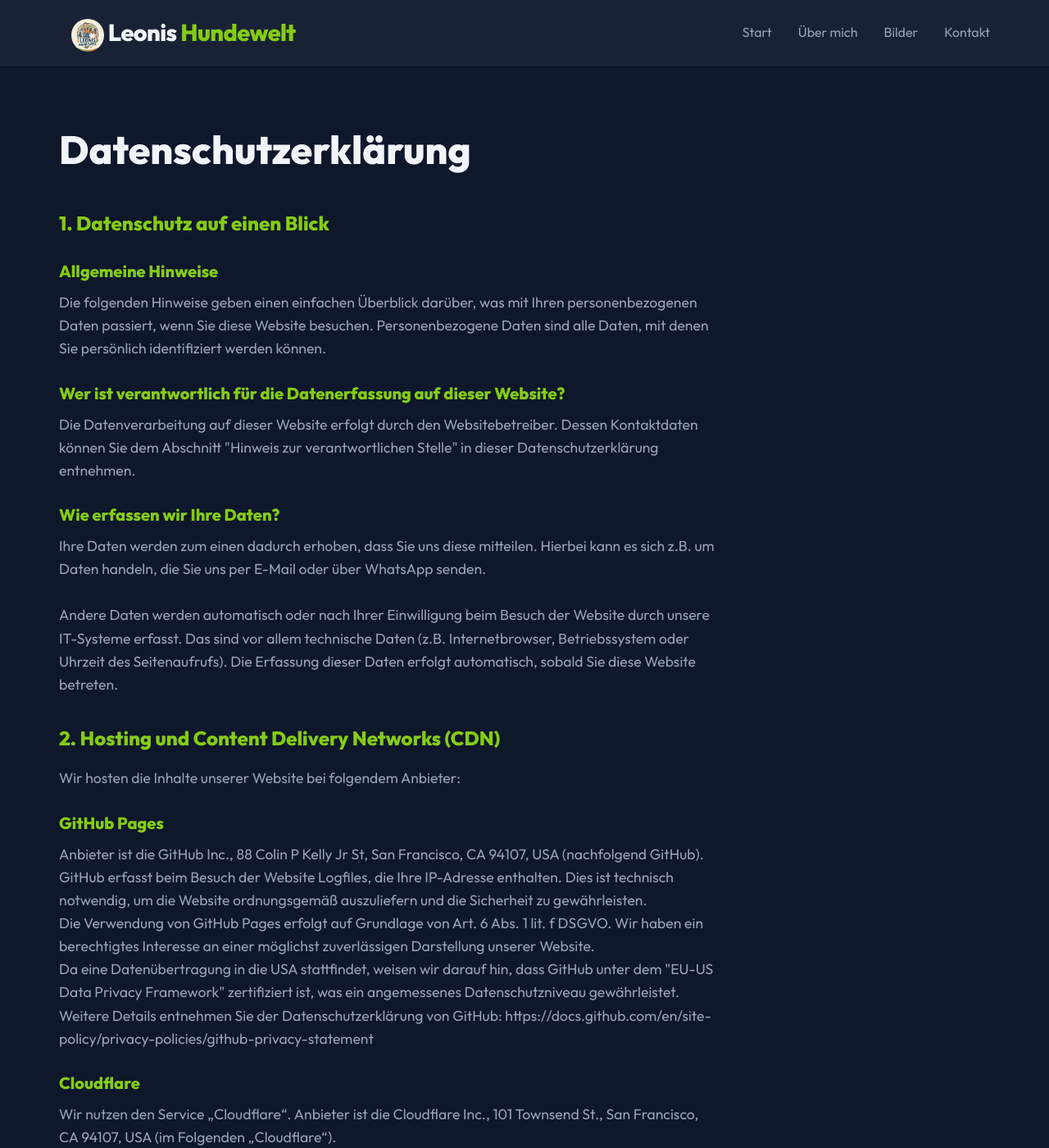
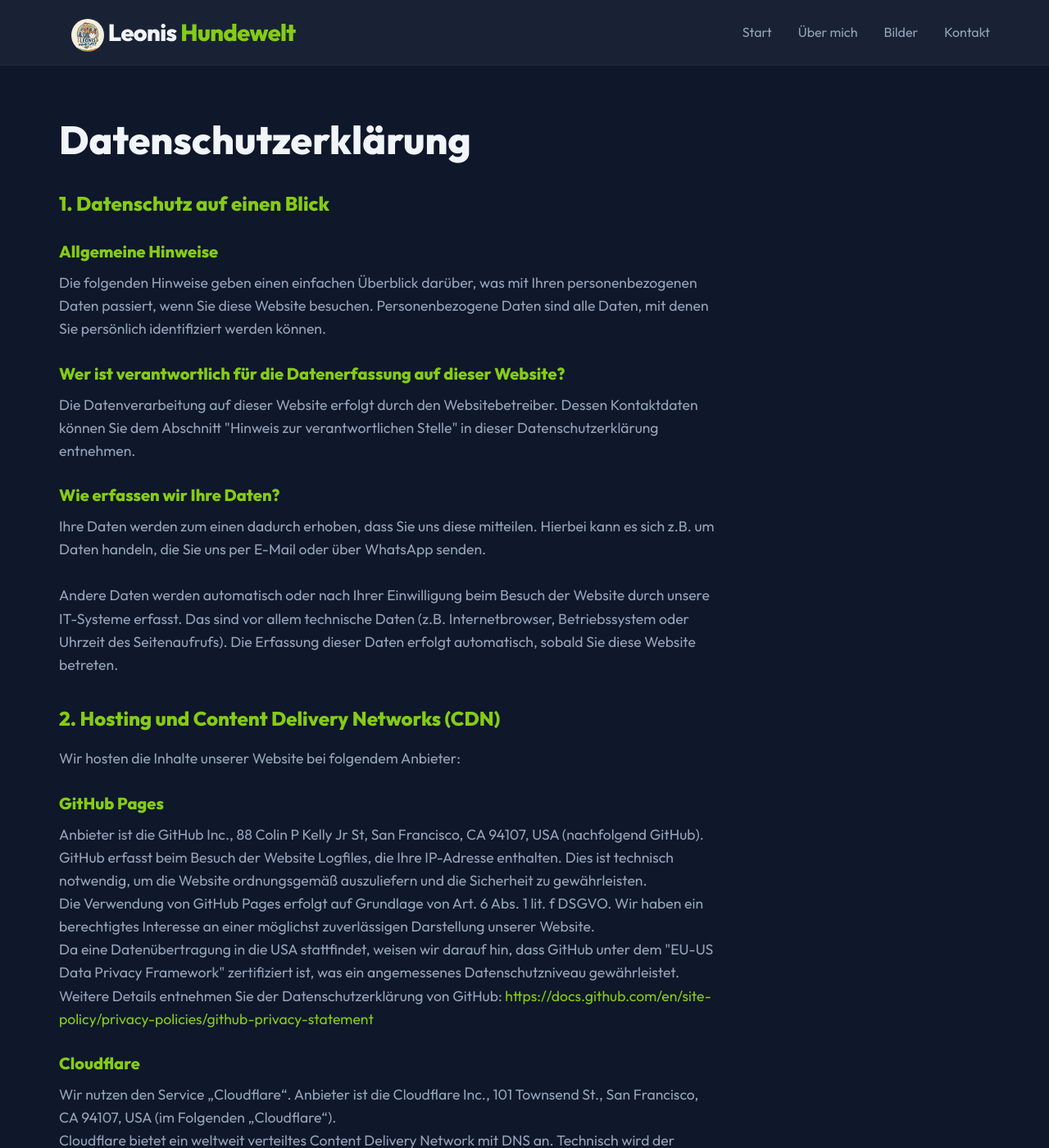
Before and after one commit to leonis-hundewelt/hundewelt, a Jekyll site: the page built from datenschutz.md, in a window 1280 px wide and 1400 px high. Shown: the whole window at 82% size. Built offline with Jekyll 4.4.1, drawn with Linux system fonts in a browser that asks for light colours.

Commit message:
Fix datenschutz and impressum for mobile

```diff
--- a/assets/css/style.css
+++ b/assets/css/style.css
@@ -319,3 +319,74 @@
         grid-row: auto;
     }
 }
+
+/* Legal Pages Styling */
+.legal-page {
+    padding-top: 4rem;
+    padding-bottom: 4rem;
+}
+
+.legal-page h1 {
+    font-size: 3rem;
+    margin-bottom: 2rem;
+    line-height: 1.1;
+    overflow-wrap: break-word;
+}
+
+.legal-page-content {
+    max-width: 800px;
+}
+
+.legal-page h2 {
+    font-size: 1.5rem;
+    margin-top: 2rem;
+    margin-bottom: 1rem;
+    color: var(--primary-color);
+}
+
+.legal-page h3 {
+    font-size: 1.25rem;
+    margin-top: 1.5rem;
+    margin-bottom: 0.5rem;
+    color: var(--primary-color);
+}
+
+.legal-page p {
+    font-size: 1.1rem;
+    color: var(--text-muted);
+    line-height: 1.6;
+    margin-bottom: 1rem;
+}
+
+/* Ensure URLs wrap correctly */
+.legal-page a {
+    color: var(--primary-color);
+    overflow-wrap: break-word;
+    word-wrap: break-word;
+    word-break: break-all;
+    /* Forces break on long URLs without spaces */
+}
+
+@media (max-width: 768px) {
+    .legal-page {
+        padding-top: 2rem;
+        padding-bottom: 2rem;
+    }
+
+    .legal-page h1 {
+        font-size: 2rem !important;
+        /* Force override if inline style remains (though we will remove it) */
+    }
+
+    .legal-page h2 {
+        font-size: 1.35rem !important;
+    }
+
+    .legal-page h3 {
+        font-size: 1.15rem !important;
+    }
+
+    .legal-page p {
+        font-size: 1rem !important;
+    }
+}
--- a/datenschutz.md
+++ b/datenschutz.md
@@ -4,36 +4,36 @@
 permalink: /datenschutz.html
 ---
 
-<div class="container" style="padding: 4rem 2rem;">
-  <h1 style="font-size: 3rem; margin-bottom: 2rem;">Datenschutzerklärung</h1>
+<div class="container legal-page">
+  <h1>Datenschutzerklärung</h1>
 
-  <div style="max-width: 800px;">
+  <div class="legal-page-content">
 
-    <h2 style="font-size: 1.5rem; margin-top: 2rem; margin-bottom: 1rem; color: var(--primary-color);">1. Datenschutz auf einen Blick</h2>
+    <h2>1. Datenschutz auf einen Blick</h2>
 
-    <h3 style="font-size: 1.25rem; margin-top: 1.5rem; margin-bottom: 0.5rem; color: var(--primary-color);">Allgemeine Hinweise</h3>
-    <p style="font-size: 1.1rem; color: var(--text-muted); line-height: 1.6;">
+    <h3>Allgemeine Hinweise</h3>
+    <p>
       Die folgenden Hinweise geben einen einfachen Überblick darüber, was mit Ihren personenbezogenen Daten passiert, wenn Sie diese Website besuchen. Personenbezogene Daten sind alle Daten, mit denen Sie persönlich identifiziert werden können.
     </p>
 
-    <h3 style="font-size: 1.25rem; margin-top: 1.5rem; margin-bottom: 0.5rem; color: var(--primary-color);">Wer ist verantwortlich für die Datenerfassung auf dieser Website?</h3>
-    <p style="font-size: 1.1rem; color: var(--text-muted); line-height: 1.6;">
+    <h3>Wer ist verantwortlich für die Datenerfassung auf dieser Website?</h3>
+    <p>
       Die Datenverarbeitung auf dieser Website erfolgt durch den Websitebetreiber. Dessen Kontaktdaten können Sie dem Abschnitt "Hinweis zur verantwortlichen Stelle" in dieser Datenschutzerklärung entnehmen.
     </p>
 
-    <h3 style="font-size: 1.25rem; margin-top: 1.5rem; margin-bottom: 0.5rem; color: var(--primary-color);">Wie erfassen wir Ihre Daten?</h3>
-    <p style="font-size: 1.1rem; color: var(--text-muted); line-height: 1.6;">
+    <h3>Wie erfassen wir Ihre Daten?</h3>
+    <p>
       Ihre Daten werden zum einen dadurch erhoben, dass Sie uns diese mitteilen. Hierbei kann es sich z.B. um Daten handeln, die Sie uns per E-Mail oder über WhatsApp senden.<br><br>
       Andere Daten werden automatisch oder nach Ihrer Einwilligung beim Besuch der Website durch unsere IT-Systeme erfasst. Das sind vor allem technische Daten (z.B. Internetbrowser, Betriebssystem oder Uhrzeit des Seitenaufrufs). Die Erfassung dieser Daten erfolgt automatisch, sobald Sie diese Website betreten.
     </p>
 
-    <h2 style="font-size: 1.5rem; margin-top: 2rem; margin-bottom: 1rem; color: var(--primary-color);">2. Hosting und Content Delivery Networks (CDN)</h2>
-    <p style="font-size: 1.1rem; color: var(--text-muted); line-height: 1.6;">
+    <h2>2. Hosting und Content Delivery Networks (CDN)</h2>
+    <p>
       Wir hosten die Inhalte unserer Website bei folgendem Anbieter:
     </p>
 
-    <h3 style="font-size: 1.25rem; margin-top: 1.5rem; margin-bottom: 0.5rem; color: var(--primary-color);">GitHub Pages</h3>
-    <p style="font-size: 1.1rem; color: var(--text-muted); line-height: 1.6;">
+    <h3>GitHub Pages</h3>
+    <p>
       Anbieter ist die GitHub Inc., 88 Colin P Kelly Jr St, San Francisco, CA 94107, USA (nachfolgend GitHub).<br>
       GitHub erfasst beim Besuch der Website Logfiles, die Ihre IP-Adresse enthalten. Dies ist technisch notwendig, um die Website ordnungsgemäß auszuliefern und die Sicherheit zu gewährleisten.<br>
       Die Verwendung von GitHub Pages erfolgt auf Grundlage von Art. 6 Abs. 1 lit. f DSGVO. Wir haben ein berechtigtes Interesse an einer möglichst zuverlässigen Darstellung unserer Website.<br>
@@ -41,8 +41,8 @@
       Weitere Details entnehmen Sie der Datenschutzerklärung von GitHub: <a href="https://docs.github.com/en/site-policy/privacy-policies/github-privacy-statement" target="_blank" rel="noopener noreferrer">https://docs.github.com/en/site-policy/privacy-policies/github-privacy-statement</a>
     </p>
 
-    <h3 style="font-size: 1.25rem; margin-top: 1.5rem; margin-bottom: 0.5rem; color: var(--primary-color);">Cloudflare</h3>
-    <p style="font-size: 1.1rem; color: var(--text-muted); line-height: 1.6;">
+    <h3>Cloudflare</h3>
+    <p>
       Wir nutzen den Service „Cloudflare“. Anbieter ist die Cloudflare Inc., 101 Townsend St., San Francisco, CA 94107, USA (im Folgenden „Cloudflare“).<br>
       Cloudflare bietet ein weltweit verteiltes Content Delivery Network mit DNS an. Technisch wird der Informationstransfer zwischen Ihrem Browser und unserer Website über das Netzwerk von Cloudflare geleitet. Das versetzt Cloudflare in die Lage, den Datenverkehr zwischen Ihrem Browser und unserer Website zu analysieren und als Filter zwischen unseren Servern und potenziell bösartigem Datenverkehr aus dem Internet zu dienen. Hierbei kann Cloudflare auch Cookies oder andere Technologien zur Wiedererkennung von Internetnutzern einsetzen, die jedoch allein zum Zwecke der Sicherheit und der Funktionsfähigkeit der Website dienen.<br>
       Die Nutzung von Cloudflare beruht auf unserem berechtigten Interesse an einer möglichst fehlerfreien und sicheren Bereitstellung unseres Webangebotes (Art. 6 Abs. 1 lit. f DSGVO).<br>
@@ -50,15 +50,15 @@
       Weitere Informationen finden Sie in der Datenschutzerklärung von Cloudflare: <a href="https://www.cloudflare.com/privacypolicy/" target="_blank" rel="noopener noreferrer">https://www.cloudflare.com/privacypolicy/</a>
     </p>
 
-    <h2 style="font-size: 1.5rem; margin-top: 2rem; margin-bottom: 1rem; color: var(--primary-color);">3. Allgemeine Hinweise und Pflichtinformationen</h2>
+    <h2>3. Allgemeine Hinweise und Pflichtinformationen</h2>
 
-    <h3 style="font-size: 1.25rem; margin-top: 1.5rem; margin-bottom: 0.5rem; color: var(--primary-color);">Datenschutz</h3>
-    <p style="font-size: 1.1rem; color: var(--text-muted); line-height: 1.6;">
+    <h3>Datenschutz</h3>
+    <p>
       Die Betreiber dieser Seiten nehmen den Schutz Ihrer persönlichen Daten sehr ernst. Wir behandeln Ihre personenbezogenen Daten vertraulich und entsprechend der gesetzlichen Datenschutzvorschriften sowie dieser Datenschutzerklärung.
     </p>
 
-    <h3 style="font-size: 1.25rem; margin-top: 1.5rem; margin-bottom: 0.5rem; color: var(--primary-color);">Hinweis zur verantwortlichen Stelle</h3>
-    <p style="font-size: 1.1rem; color: var(--text-muted); line-height: 1.6;">
+    <h3>Hinweis zur verantwortlichen Stelle</h3>
+    <p>
       Die verantwortliche Stelle für die Datenverarbeitung auf dieser Website ist:<br><br>
       Leonis Hundewelt<br>
       Inhaber: Leoni Hunderlage<br>
@@ -69,35 +69,35 @@
       Verantwortliche Stelle ist die natürliche oder juristische Person, die allein oder gemeinsam mit anderen über die Zwecke und Mittel der Verarbeitung von personenbezogenen Daten (z.B. Namen, E-Mail-Adressen o. Ä.) entscheidet.
     </p>
 
-    <h3 style="font-size: 1.25rem; margin-top: 1.5rem; margin-bottom: 0.5rem; color: var(--primary-color);">Speicherdauer</h3>
-    <p style="font-size: 1.1rem; color: var(--text-muted); line-height: 1.6;">
+    <h3>Speicherdauer</h3>
+    <p>
       Soweit innerhalb dieser Datenschutzerklärung keine speziellere Speicherdauer genannt wurde, verbleiben Ihre personenbezogenen Daten bei uns, bis der Zweck für die Datenverarbeitung entfällt. Wenn Sie ein berechtigtes Löschersuchen geltend machen oder eine Einwilligung zur Datenverarbeitung widerrufen, werden Ihre Daten gelöscht, sofern wir keine anderen rechtlich zulässigen Gründe für die Speicherung Ihrer personenbezogenen Daten haben (z.B. steuer- oder handelsrechtliche Aufbewahrungsfristen); im letztgenannten Fall erfolgt die Löschung nach Fortfall dieser Gründe.
     </p>
 
-    <h3 style="font-size: 1.25rem; margin-top: 1.5rem; margin-bottom: 0.5rem; color: var(--primary-color);">Beschwerderecht bei der zuständigen Aufsichtsbehörde</h3>
-    <p style="font-size: 1.1rem; color: var(--text-muted); line-height: 1.6;">
+    <h3>Beschwerderecht bei der zuständigen Aufsichtsbehörde</h3>
+    <p>
       Im Falle von Verstößen gegen die DSGVO steht den Betroffenen ein Beschwerderecht bei einer Aufsichtsbehörde zu. Das Beschwerderecht besteht unbeschadet anderweitiger verwaltungsrechtlicher oder gerichtlicher Rechtsbehelfe.
     </p>
 
-    <h3 style="font-size: 1.25rem; margin-top: 1.5rem; margin-bottom: 0.5rem; color: var(--primary-color);">Recht auf Datenübertragbarkeit</h3>
-    <p style="font-size: 1.1rem; color: var(--text-muted); line-height: 1.6;">
+    <h3>Recht auf Datenübertragbarkeit</h3>
+    <p>
       Sie haben das Recht, Daten, die wir auf Grundlage Ihrer Einwilligung oder in Erfüllung eines Vertrags automatisiert verarbeiten, an sich oder an einen Dritten in einem gängigen, maschinenlesbaren Format aushändigen zu lassen. Sofern Sie die direkte Übertragung der Daten an einen anderen Verantwortlichen verlangen, erfolgt dies nur, soweit es technisch machbar ist.
     </p>
 
-    <h3 style="font-size: 1.25rem; margin-top: 1.5rem; margin-bottom: 0.5rem; color: var(--primary-color);">SSL- bzw. TLS-Verschlüsselung</h3>
-    <p style="font-size: 1.1rem; color: var(--text-muted); line-height: 1.6;">
+    <h3>SSL- bzw. TLS-Verschlüsselung</h3>
+    <p>
       Diese Seite nutzt aus Sicherheitsgründen und zum Schutz der Übertragung vertraulicher Inhalte, wie zum Beispiel Bestellungen oder Anfragen, die Sie an uns als Seitenbetreiber senden, eine SSL- bzw. TLS-Verschlüsselung. Eine verschlüsselte Verbindung erkennen Sie daran, dass die Adresszeile des Browsers von „http://“ auf „https://“ wechselt und an dem Schloss-Symbol in Ihrer Browserzeile.
     </p>
 
-    <h3 style="font-size: 1.25rem; margin-top: 1.5rem; margin-bottom: 0.5rem; color: var(--primary-color);">Auskunft, Löschung und Berichtigung</h3>
-    <p style="font-size: 1.1rem; color: var(--text-muted); line-height: 1.6;">
+    <h3>Auskunft, Löschung und Berichtigung</h3>
+    <p>
       Sie haben im Rahmen der geltenden gesetzlichen Bestimmungen jederzeit das Recht auf unentgeltliche Auskunft über Ihre gespeicherten personenbezogenen Daten, deren Herkunft und Empfänger und den Zweck der Datenverarbeitung und ggf. ein Recht auf Berichtigung oder Löschung dieser Daten. Hierzu sowie zu weiteren Fragen zum Thema personenbezogene Daten können Sie sich jederzeit an uns wenden.
     </p>
 
-    <h2 style="font-size: 1.5rem; margin-top: 2rem; margin-bottom: 1rem; color: var(--primary-color);">4. Datenerfassung auf dieser Website</h2>
+    <h2>4. Datenerfassung auf dieser Website</h2>
 
-    <h3 style="font-size: 1.25rem; margin-top: 1.5rem; margin-bottom: 0.5rem; color: var(--primary-color);">Kontakt per WhatsApp</h3>
-    <p style="font-size: 1.1rem; color: var(--text-muted); line-height: 1.6;">
+    <h3>Kontakt per WhatsApp</h3>
+    <p>
       Auf unserer Website bieten wir die Möglichkeit an, über einen Button/Link direkt Kontakt per WhatsApp mit uns aufzunehmen. Dieser Button ist ein einfacher Link (kein Plugin).<br>
       Wenn Sie diesen Button anklicken, werden Sie auf die Website bzw. App von WhatsApp (Dienst von Meta Platforms Ireland Limited, 4 Grand Canal Square, Grand Canal Harbour, Dublin 2, Irland) weitergeleitet. Erst durch das Anklicken werden Daten (z.B. Ihre Telefonnummer) an WhatsApp übertragen.<br>
       Sobald Sie uns über WhatsApp kontaktieren, nutzen wir Ihre übermittelte Telefonnummer und den Inhalt Ihrer Nachricht ausschließlich zur Bearbeitung Ihrer Anfrage und für den Fall von Anschlussfragen. Diese Daten geben wir nicht ohne Ihre Einwilligung weiter.<br>
```
Also changed, not shown: impressum.md (+13 -13 lines).
